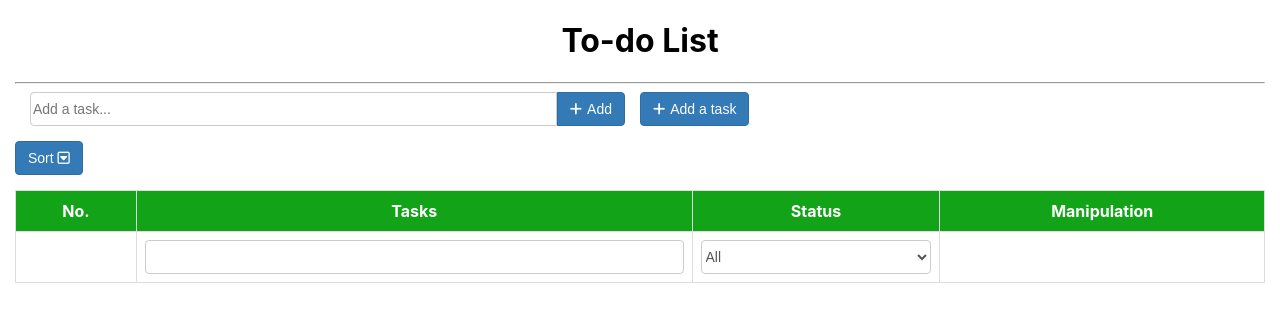
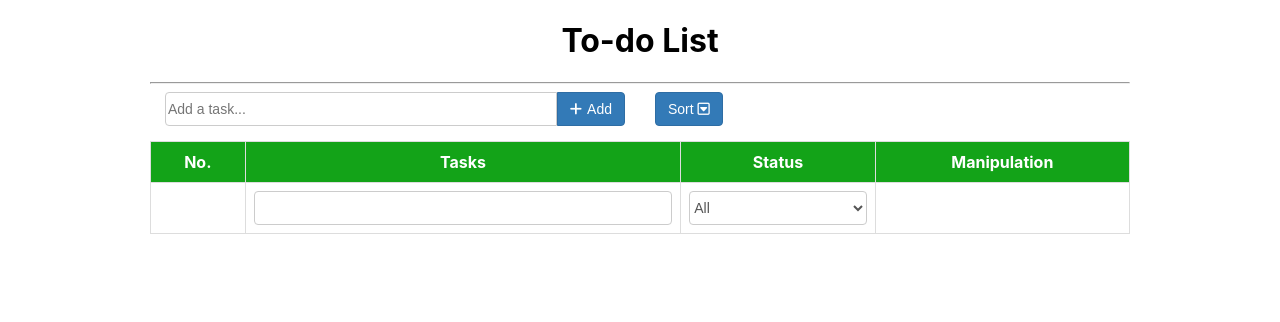
Before and after one commit to tuan0101/todo-app, a React (Create React App) app: page / in a window 1280 px wide. Shown: the top 322 px of the page. Built offline with nearby package versions, Linux system fonts and the light colour scheme.

Commit message:
Modify UI

```diff
--- a/src/App.js
+++ b/src/App.js
@@ -2,7 +2,7 @@ import React, { Component } from 'react';
 import './css/App.css';
 import './components/TaskForm';
 import TaskForm from './components/TaskForm';
-import Control from './components/Control';
+import Sort from './components/Sort';
 import TaskList from './components/TaskList';
 import AddItem from './components/AddItem';
 
@@ -172,15 +172,17 @@ class App extends Component {
                         {taskFormElement}
                     </div>
                     <div className={isDisplayForm ? 'width-60' : 'width-100'}>
-                        <button
+
+                         {/* Open task form */}
+                        {/* <button
                             type="button"
                             className="btn btn-primary"
                             onClick={this.onToggleForm}>
                             <span className="fa fa-plus mr-5"></span>Add a task
-                        </button>
+                        </button> */}
                         <AddItem onSubmit={this.onSubmit} />
                         {/* Search - Sort */}
-                        <Control />
+                        <Sort />
                         {/* List */}
                         <div className="row">
                             <div className="width-100 mt-15">
--- a/src/components/AddItem.js
+++ b/src/components/AddItem.js
@@ -20,12 +20,14 @@ class AddItem extends Component {
 
     onSubmit = (event) => {
         event.preventDefault();
-        //this.props.onSubmit(this.state); -> this return the status as a string
-        this.props.onSubmit(this.state);
-        this.setState({
-            title: '',
-            status: false
-        });
+        if(this.state.title){   // prevent adding an empty string
+            this.props.onSubmit(this.state);
+            this.setState({
+                title: '',
+                status: false
+            });
+        }
+
     }
 
 
--- a/src/css/App.css
+++ b/src/css/App.css
@@ -3,10 +3,11 @@
 }
 
 .container {
-  padding-right: 15px;
-  padding-left: 15px;
+  padding-right: 150px;
+  padding-left: 150px;
   margin-right: auto;
   margin-left: auto;
+  min-width: 850px;
 
 }
 
@@ -408,9 +409,15 @@ fieldset[disabled] .btn {
   white-space: nowrap;
 }
 
+.dropdown-menu > li:hover,
+.dropdown-menu > li:focus {
+  cursor: pointer;
+  color: #262626;
+  text-decoration: none;
+  background-color: #f5f5f5;
+}
 
-/*
-.dropdown-menu:hover > li > a {
+/* .dropdown-menu:hover > li > a {
   display: block;
 } */
 .dropdown-toggle:focus + ul{
```
Also changed, not shown: src/components/TaskList.js (line endings or trailing spaces).
